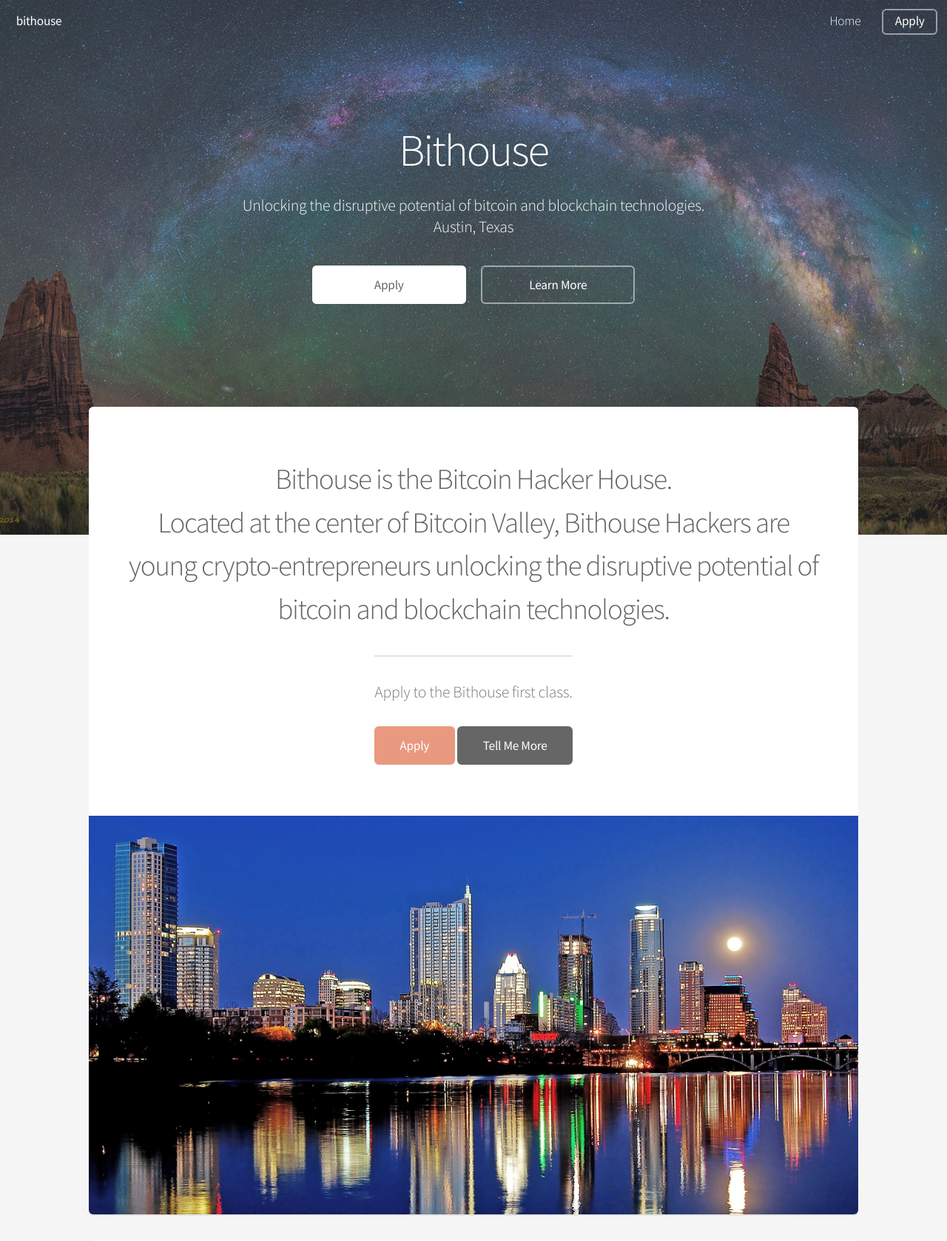
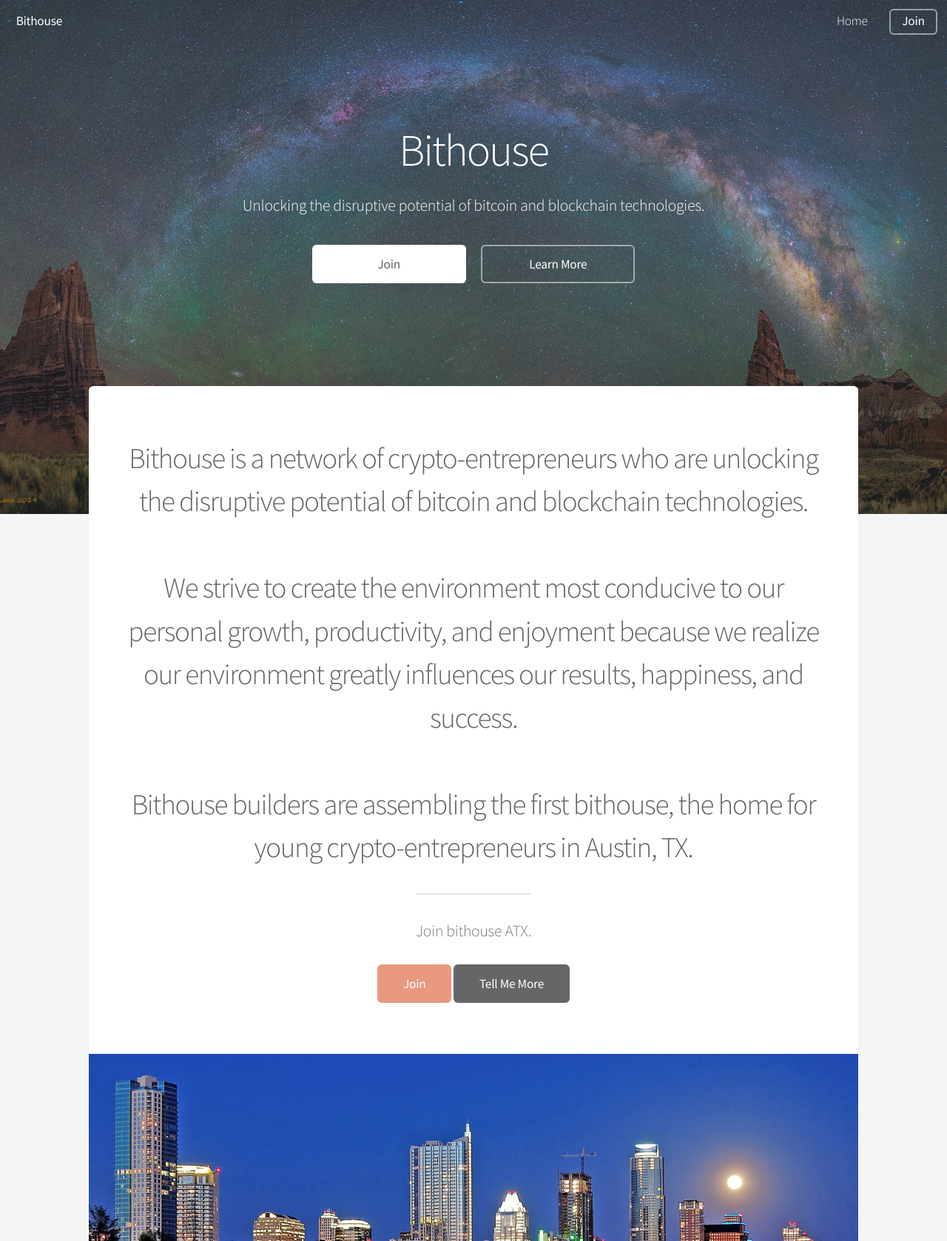
Before and after one commit to albertmat27/bithouse, a Django app: page / in a window 1280 px wide. Shown: the top 1678 px of the page at 74% size. Run offline with Django 3.2, Linux system fonts and the light colour scheme.

Commit message:
index.html aligns with bithouse movement

```diff
--- a/templates/index.html
+++ b/templates/index.html
@@ -6,7 +6,7 @@
 -->
 <html>
 	<head>
-		<title>bithouse</title>
+		<title>Bithouse</title>
 		<meta http-equiv="content-type" content="text/html; charset=utf-8" />
 		<meta name="description" content="" />
 		<meta name="keywords" content="" />
@@ -27,7 +27,7 @@
 
 		<!-- Header -->
 			<header id="header" class="alt">
-				<h1><a href="#">bithouse</a></h1>
+				<h1><a href="#">Bithouse</a></h1>
 				<nav id="nav">
 					<ul>
 						<li><a href="#">Home</a></li>
@@ -49,7 +49,7 @@
 							</ul>
 						</li>
 						-->
-						<li><a href="http://goo.gl/forms/o7BUvIyDio" class="button">Apply</a></li>
+						<li><a href="http://goo.gl/forms/o7BUvIyDio" class="button">Join</a></li>
 					</ul>
 				</nav>
 			</header>
@@ -57,9 +57,9 @@
 		<!-- Banner -->
 			<section id="banner">
 				<h2>Bithouse</h2>
-				<p>Unlocking the disruptive potential of bitcoin and blockchain technologies.<br />Austin, Texas</p>
+				<p>Unlocking the disruptive potential of bitcoin and blockchain technologies.</p>
 				<ul class="actions">
-					<li><a href="http://goo.gl/forms/o7BUvIyDio" class="button special">Apply</a></li>
+					<li><a href="http://goo.gl/forms/o7BUvIyDio" class="button special">Join</a></li>
 					<li><a href="#main" class="button">Learn More</a></li>
 				</ul>
 			</section>
@@ -69,10 +69,10 @@
 
 				<section class="box special">
 					<header class="major">
-						<h2>Bithouse is the Bitcoin Hacker House.<br /> Located at the center of Bitcoin Valley, Bithouse Hackers are young crypto-entrepreneurs unlocking the disruptive potential of bitcoin and blockchain technologies.
+						<h2>Bithouse is a network of crypto-entrepreneurs who are unlocking the disruptive potential of bitcoin and blockchain technologies.<br /><br />We strive to create the environment most conducive to our personal growth, productivity, and enjoyment because we realize our environment greatly influences our results, happiness, and success.<br /><br />Bithouse builders are assembling the first bithouse, the home for young crypto-entrepreneurs in Austin, TX.
 						</h2>
-						<p>Apply to the Bithouse first class.</p> <br /><br />
-						<a href="http://goo.gl/forms/o7BUvIyDio" class="button special">Apply</a>
+						<p>Join bithouse ATX.</p> <br /><br />
+						<a href="http://goo.gl/forms/o7BUvIyDio" class="button special">Join</a>
 						<a href="#tell_me_more" class="button">Tell Me More</a>
 					</header>
 					<span class="image featured"><img src="{{ STATIC_URL }}images/austin_skyline.jpg" alt="" /></span>
@@ -101,7 +101,7 @@
 							<span class="icon major fa-lock accent5"></span>
 							<h3>Live in Bitcoin Valley</h3>
 							<p>Bitcoin-friendly Texas laws are enabling innovation and growth in the Bitcoin community. The city hosted the Texas Bitcoin Conference this year and will be doing so again next year. <br />
-							It is a hub for Bitcoin mining companies like Cointerra. And, there is already a strong Bitcoin investment community. Austin is home to the Decetnralized Applications Investment Fund, BitAngel founders, and  BitAustin, a startup space.</p>
+							It is a hub for Bitcoin mining companies like Cointerra. And, there is already a strong Bitcoin investment community. Austin is home to the Decetnralized Applications Investment Fund, BitAngel founders, and  BitAustin, a Bitcoin startup space.</p>
 						</section>
 					</div>
 				</section>
@@ -135,8 +135,8 @@
 				-->
 				<section class="box special">
 					<header class="major">
-						<h2>Apply to the Bithouse first class.</h2> <br /><br />
-						<a href="http://goo.gl/forms/o7BUvIyDio" class="button special">Apply</a>
+						<h2>Join Bithouse ATX.</h2> <br /><br />
+						<a href="http://goo.gl/forms/o7BUvIyDio" class="button special">Join</a>
 					</header>
 				</section>
 			</section>
@@ -144,7 +144,7 @@
 		<!-- CTA -->
 			<section id="cta">
 
-				<h2>Subscribe to our Newsletter.</h2>
+				<h2>Join the Bithouse Supporters.</h2>
 					<a href="http://eepurl.com/3zMcn" class="button">Subscribe</a>
 				<!-- <form>
 					<div class="row uniform half collapse-at-2">
```
